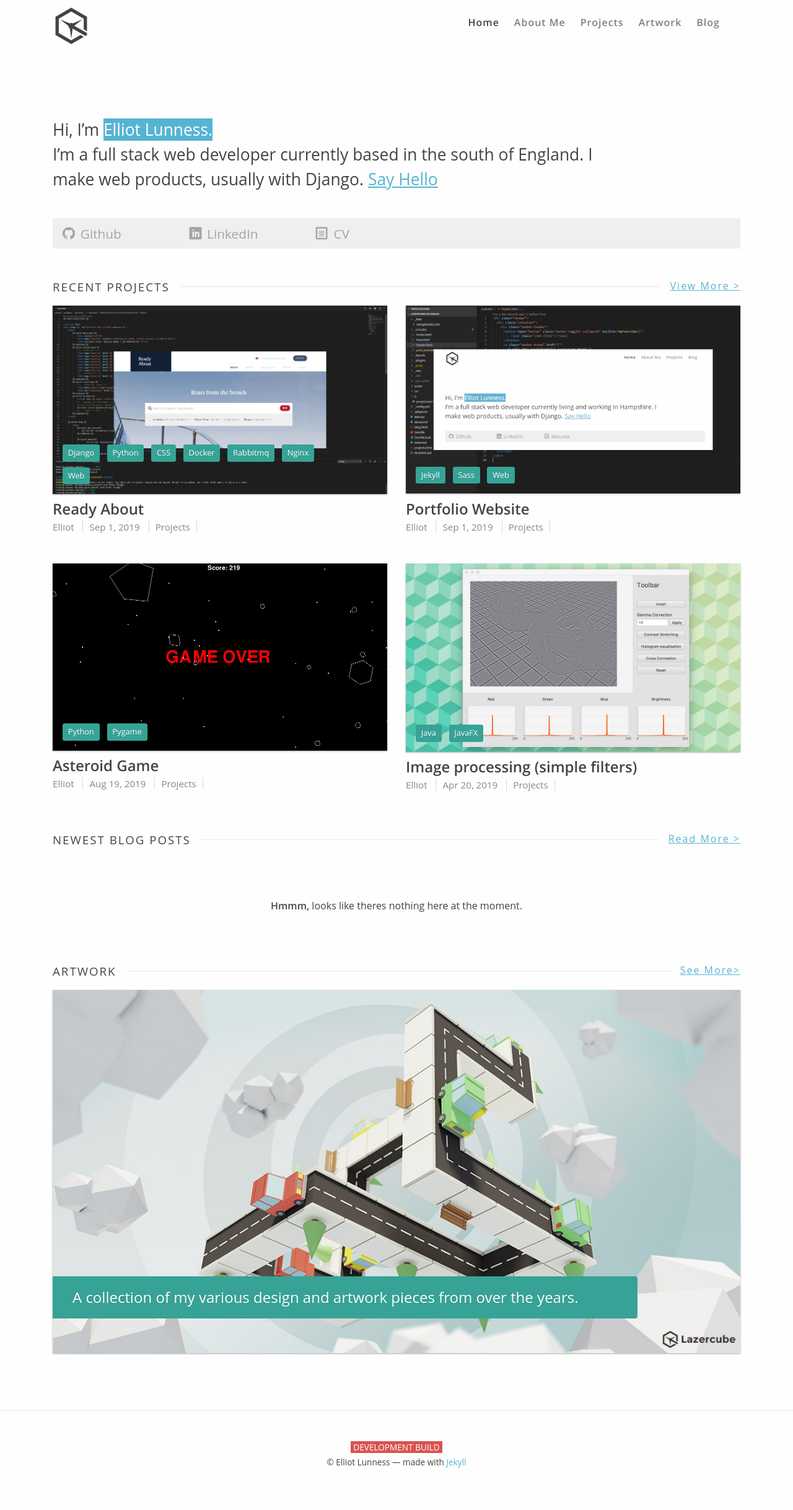
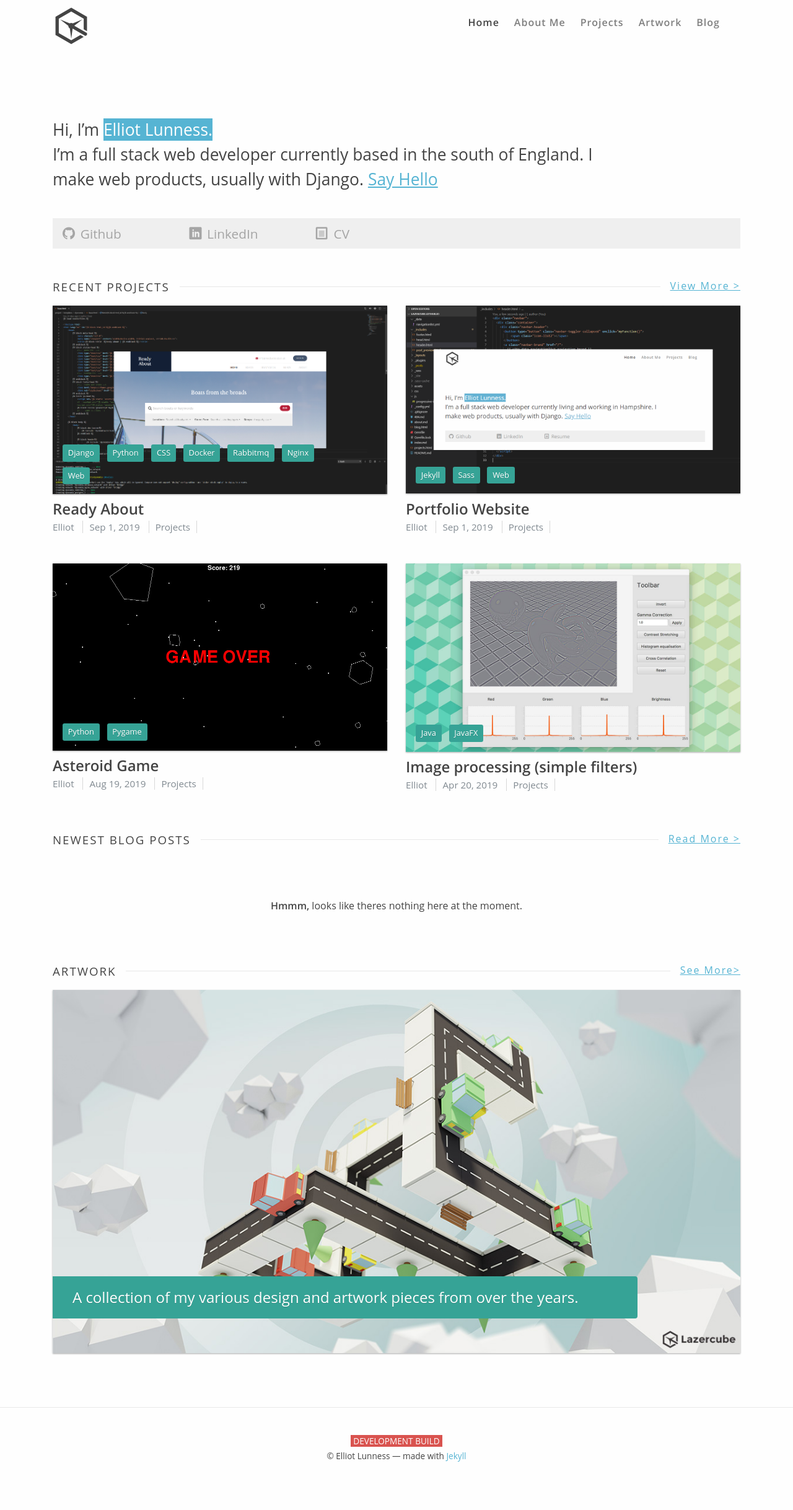
Before and after one commit to LazerCube/LazerCube.github.io, a Jekyll site: the page built from index.md, in a window 1280 px wide. Shown: the whole page at 62% size. Built offline with Jekyll 4.4.1, drawn with Linux system fonts in a browser that asks for light colours; some web fonts are replaced.

```diff
--- a/_includes/footer.html
+++ b/_includes/footer.html
@@ -1,6 +1,5 @@
 <!--footer-->
 <div class="footer">
-  <hr>
   <div class="container">
     <div class="row">
       <div class="col-lg-12 footer-links">
--- a/_sass/_footer.scss
+++ b/_sass/_footer.scss
@@ -1,8 +1,10 @@
 .footer {
   display: block;
   margin: 2em 0;
+  padding-top: 2em;
   font-size: .85rem;
   line-height: 1.5rem;
+  border-top: solid 1px #e8e8e8;
 
   a {
     text-decoration: none;
```
